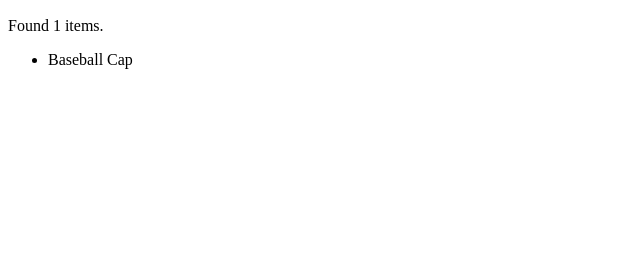
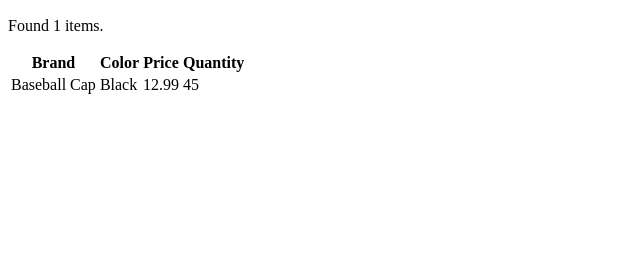
Before and after one commit to Guessan/clothing_store_inventory, a Django app: template ClothingInventoryProject/templates/ClothingInventoryProject/search_results.html in a window 1280 px wide. Shown: the part 25-300 px from the top of the page, without its empty margins (0-640 px from the left). Run offline with Django 3.2, Linux system fonts and the light colour scheme; data comes from the database, SQL or seed files in the repository; the template is opened without the code that fills it: values that come from a table or form of the project are taken from there, most other values are stand-ins (such as "Sample title", 1, 10 or a date in 2020).

Commit message:
Create basic table that loads queried results

```diff
--- a/ClothingInventoryProject/templates/ClothingInventoryProject/search_results.html
+++ b/ClothingInventoryProject/templates/ClothingInventoryProject/search_results.html
@@ -7,11 +7,22 @@
 
         {% if clothes %}
             <p>Found {{ clothes|length }} item{{ items|pluralize }}.</p>
-            <ul>
+            <table>
+                <tr>
+                    <th>Brand</th>
+                    <th>Color</th>
+                    <th>Price</th>
+                    <th>Quantity</th>
+                </tr>
+                <tr>
                 {% for c in clothes %}
-                <li>{{ c.Brand }}</li>
+                <td>{{ c.Brand }}</td>
+                <td>{{ c.Color }}</td>
+                <td>{{ c.Price }}</td>
+                <td>{{ c.Quantity}}</td>
+                </tr>
                 {% endfor %}
-            </ul>
+            </table>
         {% else %}
             <p>No Items matched your search criteria.</p>
         {% endif %}
```
